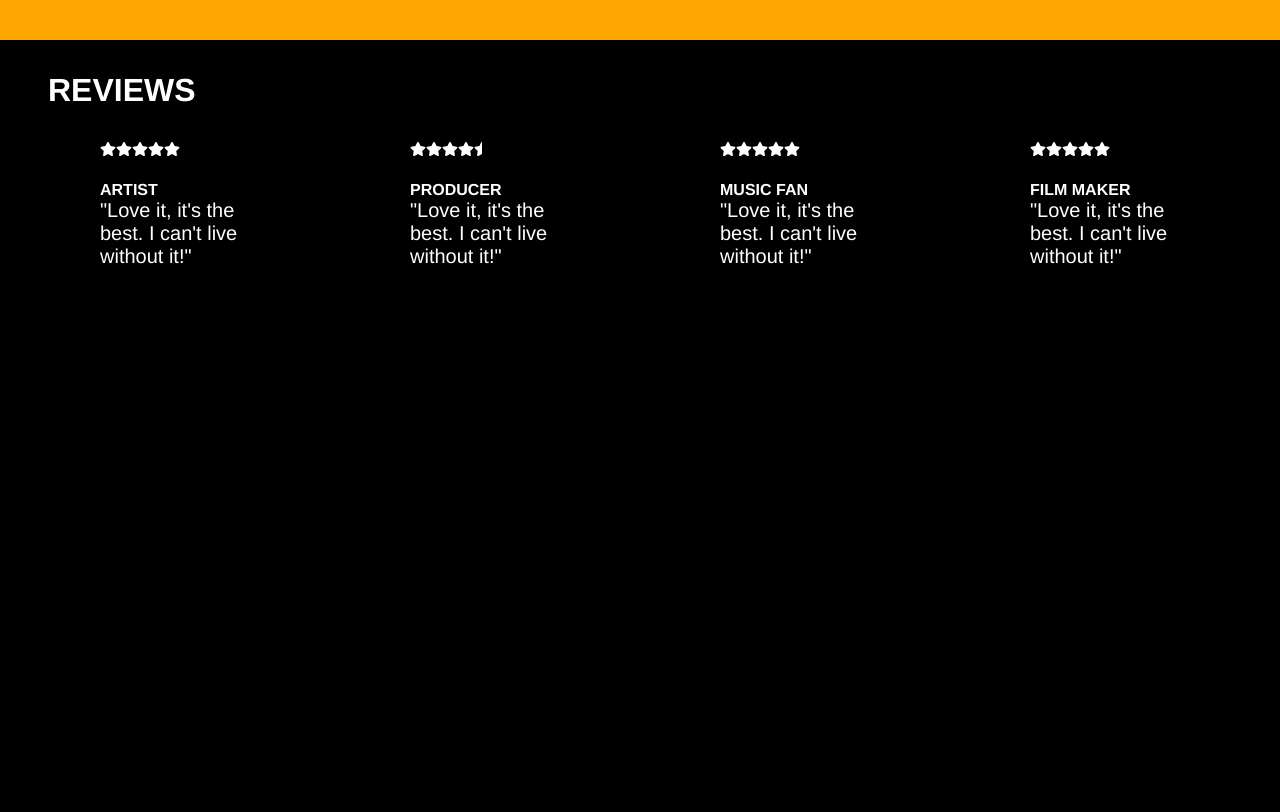
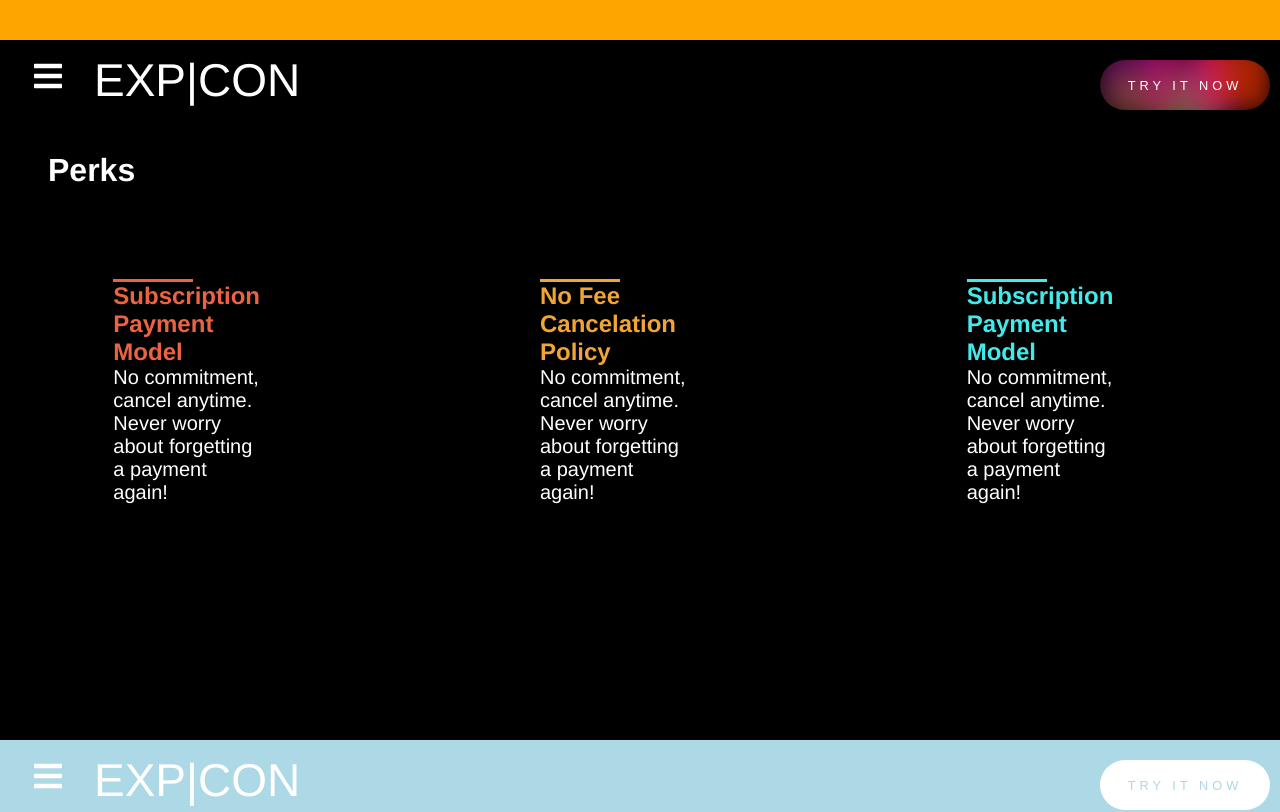
Before and after one commit to yf-chang/EXP-CON, a React (Create React App) app: page / in a window 1280 px wide. Shown: the part 1760-2572 px from the top of the page. Before the commit the page ends 2300 px from the top, so only its background shows below. Built offline with nearby package versions, Linux system fonts and the light colour scheme.

Commit message:
modified perks, review

```diff
--- a/src/components/Perks.js
+++ b/src/components/Perks.js
@@ -0,0 +1,49 @@
+import React from 'react';
+import LiquidButton from './LiquidButton';
+import Navbar from './Navbar';
+import '../css/Perks.css';
+
+
+const Perks = () => {
+    return (
+        <div className = 'perk-container'>
+            <Navbar/>
+            <div className = 'perk-btn'>
+                <LiquidButton text = 'TRY IT NOW' link = '/pricing'/>
+            </div>
+
+
+            <div className = 'perk-content-container'>
+                <h1 className = 'perk-title'>Perks</h1>
+
+                <div className = 'grid-container'>
+                    <div className = 'grid-item-1'>
+                        <div className = 'line background-1'></div>
+                        <h2>Subscription</h2>
+                        <h2>Payment</h2>
+                        <h2>Model</h2>
+                        <p className = 'description'>No commitment, cancel anytime. Never worry about forgetting a payment again!</p>
+                    </div>
+
+                    <div className = 'grid-item-2'>
+                        <div className = 'line background-2'></div>
+                        <h2>No Fee</h2>
+                        <h2>Cancelation</h2>
+                        <h2>Policy</h2>
+                        <p className = 'description'>No commitment, cancel anytime. Never worry about forgetting a payment again!</p>
+                    </div>
+
+                    <div className = 'grid-item-3'>
+                        <div className = 'line background-3'></div>
+                        <h2>Subscription</h2>
+                        <h2>Payment</h2>
+                        <h2>Model</h2>
+                        <p className = 'description'>No commitment, cancel anytime. Never worry about forgetting a payment again!</p>
+                    </div>
+                </div>
+            </div>
+        </div>
+    )
+}
+
+export default Perks
--- a/src/components/RED.js
+++ b/src/components/RED.js
@@ -28,8 +28,6 @@ const RED = () => {
                     <Speaker/>
                 </div>
             </div>
-
-
         </div>
     )
 }
--- a/src/components/Review.js
+++ b/src/components/Review.js
@@ -1,11 +1,17 @@
 import React from 'react';
 import { FaStar, FaStarHalf } from "react-icons/fa";
-import '../css/Review.css'
+import '../css/Review.css';
+import Navbar from './Navbar';
+import HoverButton from './HoverButton';
 
 
 const Review = () => {
     return (
         <div className = 'review-container'>
+            <Navbar/>
+            <div className = 'btn-container-1'>
+                <HoverButton text = 'TRY IT NOW' link = '/pricing' color = 'lightblue'/>
+            </div>
             <div className = 'review-title'>
                 <h1>REVIEWS</h1>
             </div>
--- a/src/components/Yellow.js
+++ b/src/components/Yellow.js
@@ -8,13 +8,15 @@ const Yellow = () => {
     return (
         <div className = 'yellow-container'>
             <Navbar/>
-            <div className = 'btn-container-1'>
+            <div className = 'btn-container1'>
                 <HoverButton text = 'TRY IT NOW' link = '/pricing' color = 'orange'/>
             </div>
 
             <h1>Front Row Seat</h1>
             <p>Experience concerts up close and personal.</p>
-            <LiquidButton text = 'See Demo' link = '#'/>
+            <div className = 'btn-container2'>
+                <LiquidButton text = 'See Demo' link = '#'/>
+            </div>
         </div>
     )
 }
--- a/src/css/LiquidButton.css
+++ b/src/css/LiquidButton.css
@@ -4,6 +4,7 @@
     position:absolute;
     justify-content: center;
     align-items: center;
+    height:50px;
 
 }
   .link {
@@ -24,7 +25,6 @@
     letter-spacing: 4px;
     overflow: hidden;
     position: relative;
-    margin: 4em;
     text-transform: uppercase;
     text-decoration: none;
     -webkit-tap-highlight-color: transparent;
--- a/src/css/Perks.css
+++ b/src/css/Perks.css
@@ -0,0 +1,87 @@
+.perk-container {
+    width: 100%;
+    position:relative;
+    height: 700px;
+    justify-content: center;
+    align-items: center;
+}
+
+.perk-btn {
+    position: absolute;
+    top: 0;
+    right:0;
+    height: 100px;
+    width: 200px;
+    justify-content: center;
+    align-items: center;
+    padding:20px 20px;
+    z-index: 50;
+}
+
+.perk-content-container {
+    top:0;
+    width: 100%;
+    height:420px;
+    display: inline-block;
+}
+
+
+h1 {
+    color:white;
+    margin: 2rem 3rem;
+    display: flex;
+    justify-content: start;
+    align-items: center;
+}
+
+.description {
+    color: white;
+    display: flex;
+    align-items: center;
+    font-size: 20px;
+    margin-left: 0;
+}
+
+.background-1 {
+    background:rgb(235, 100, 66);
+}
+
+.background-2 {
+    background:rgb(240, 165, 52);
+}
+
+.background-3 {
+    background:rgb(66, 235, 235);
+}
+
+.grid-container {
+    display:flex;
+    justify-content: space-around;
+    align-items: center;
+}
+
+.line {
+    width: 80px;
+    height:3px;
+}
+
+
+.grid-item-1 {
+    width:200px;
+
+    color: rgb(235, 100, 66);
+    min-height: 500px;
+}
+
+.grid-item-2 {
+    width:200px;
+
+    color: rgb(240, 165, 52);
+    min-height: 500px;
+}
+
+.grid-item-3 {
+    width:200px;
+    color: rgb(66, 235, 235);
+    min-height: 500px;
+}
--- a/src/css/Review.css
+++ b/src/css/Review.css
@@ -6,6 +6,7 @@
     height: 500px;
     justify-content: center;
     align-items: center;
+    background-color:lightblue;
 }
 
 .review-title {
--- a/src/css/Yellow.css
+++ b/src/css/Yellow.css
@@ -9,3 +9,23 @@
     color: white;
     height: 500px;
 }
+
+.btn-container1{
+    position: absolute;
+    top: 0;
+    right:0;
+    height: 100px;
+    width: 200px;
+    justify-content: center;
+    align-items: center;
+    padding:20px 20px;
+    z-index: 50;
+}
+
+.btn-container2 {
+    position: relative;
+    height: 100px;
+    width: 25%;
+    top:20%;
+    left:50px;
+}
--- a/src/pages/HomePage.js
+++ b/src/pages/HomePage.js
@@ -3,6 +3,7 @@ import Hero from '../components/Hero';
 import Yellow from '../components/Yellow';
 import Review from '../components/Review';
 import RED from '../components/RED';
+import Perks from '../components/Perks';
 import '../css/App.css';
 
 
@@ -13,6 +14,7 @@ const HomePage = () => {
                 <Hero/>
                 <RED/>
                 <Yellow/>
+                <Perks/>
                 <Review/>
             </main>
         </div>
```
